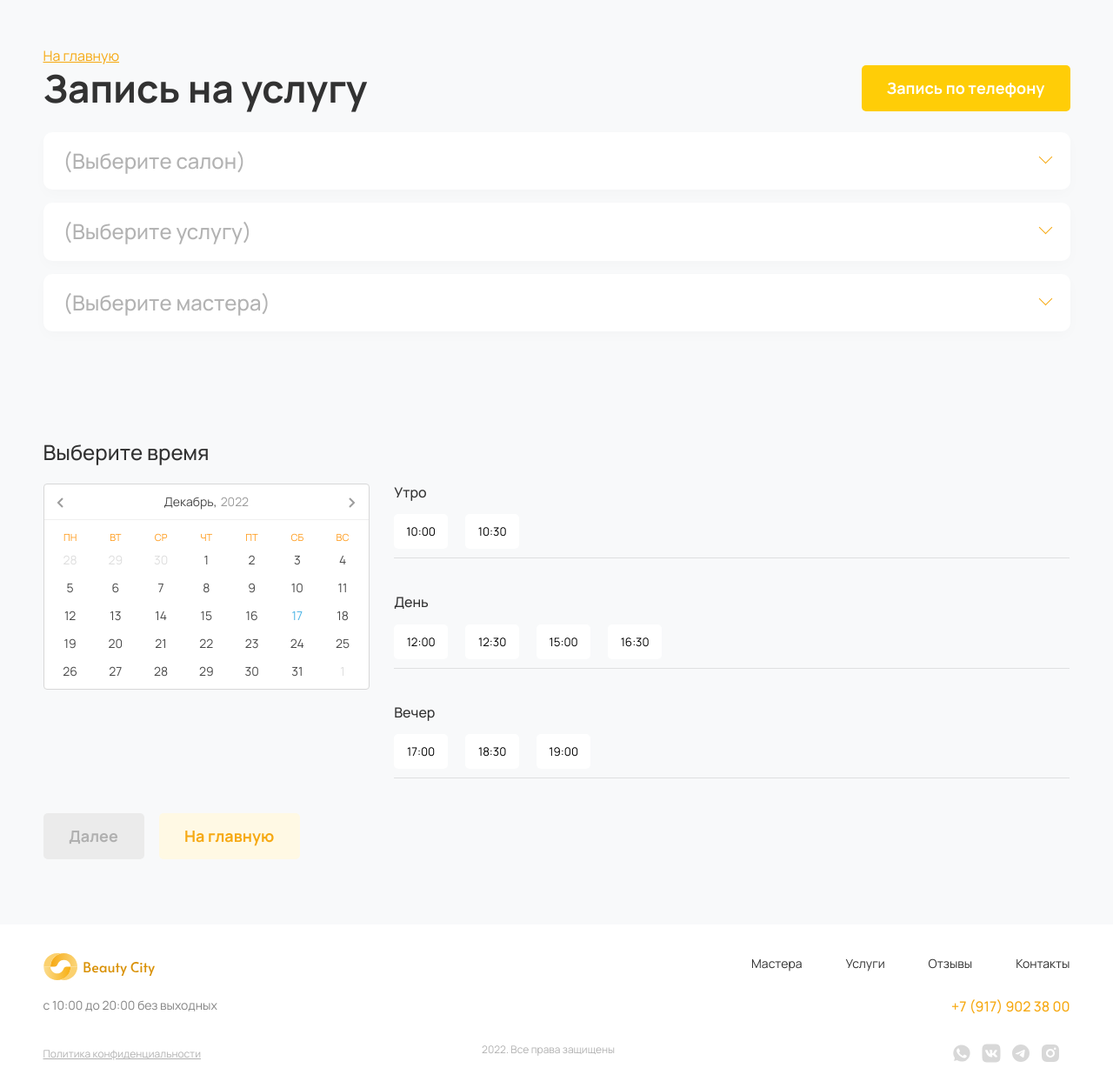
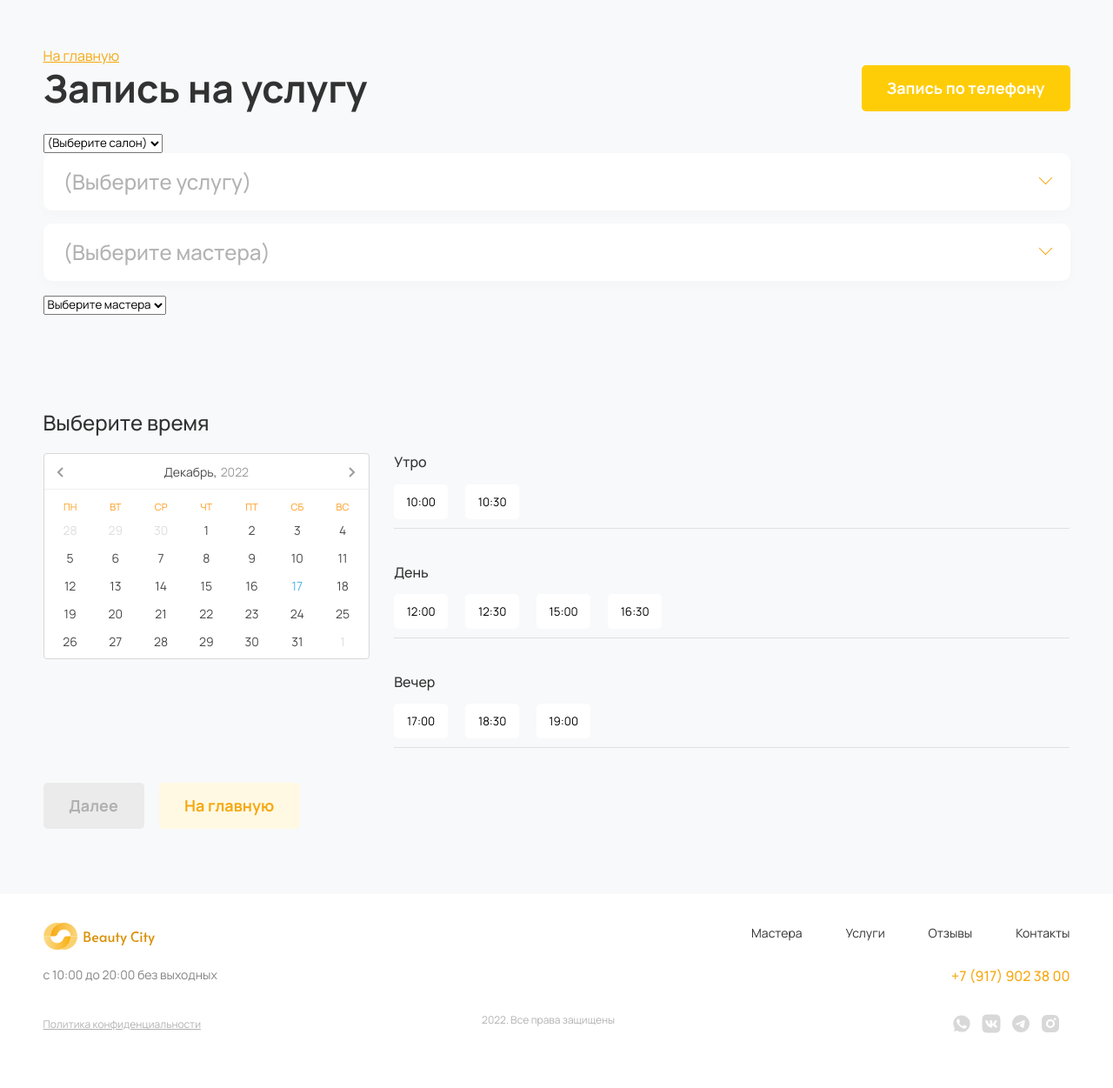
Before and after one commit to alexSmkh/BeautyCity, a Django app: page /service in a window 1280 px wide. Shown: the part 79-1330 px from the top of the page at 87% size. After the commit the page ends 1267 px from the top, so only its background shows below. Run offline with Django 3.2, Linux system fonts and the light colour scheme; tables that the repository leaves empty hold one stand-in row (values such as "Sample post"); parts of the project's set-up code (start-up, migrations or seed data) failed here and were passed over; some libraries are stand-ins or nearby versions.

Commit message:
JUST HELP ME PLEEEEASE

```diff
--- a/beauty/urls.py
+++ b/beauty/urls.py
@@ -1,5 +1,5 @@
 from django.urls import path
-from beauty.views import index, service, service_finally, notes
+from beauty.views import index, service, service_finally, notes, masters
 
 app_name = 'beauty'
 
@@ -7,5 +7,6 @@ urlpatterns = [
     path('', index, name='index'),
     path('service', service, name='service'),
     path('service_finally', service_finally, name='service_finally'),
-    path('notes', notes, name='notes')
+    path('notes', notes, name='notes'),
+    path('masters/', masters, name='masters')
 ]
--- a/beauty/views.py
+++ b/beauty/views.py
@@ -1,5 +1,5 @@
 from django.shortcuts import render, redirect
-from .models import Salon, Procedure, Employee, Feedback
+from .models import Salon, Procedure, Employee, Feedback, Category
 from users.forms import UserToCallForm
 
 
@@ -14,6 +14,7 @@ def index(request):
         'employees': employees,
         'feedbacks': feedbacks
     }
+
     if request.method == 'POST':
         form = UserToCallForm(request.POST)
         if form.is_valid():
@@ -29,12 +30,34 @@ def index(request):
 
 def service(request):
     salons = Salon.objects.all()
+    categories = Category.objects.all()
+    service_items = []
+
     context = {
         'salons': salons,
     }
 
+    for category in categories:
+        service_item = {
+            category.name: {procedure.name: procedure.price for procedure in category.procedure.all()}
+        }
+        service_items.append(service_item)
+
+    context['service_items'] = service_items
+
     return render(request, 'beauty/service.html', context)
 
+
+def masters(request):
+    salon = request.GET.get('salons')
+    print(salon)
+    employees = Employee.objects.filter(salon__salon_name=salon)
+    print(employees)
+    context = {
+            'employees': employees,
+        }
+
+    return render(request, 'beauty/master.html', context)
 
 def service_finally(request):
     return render(request, 'beauty/serviceFinally.html')
--- a/requirements.txt
+++ b/requirements.txt
@@ -5,3 +5,4 @@ dj-database-url==1.2.0
 django-phonenumber-field[phonenumbers]==7.0.1
 Pillow==9.3.0
 requests==2.28.1
+django-extensions==3.1.3
--- a/static/beauty/js/main.js
+++ b/static/beauty/js/main.js
@@ -150,166 +150,7 @@ $(document).ready(function() {
 		thisAddress = $(this).find('> .accordion__block_address').text()
 
 
-		if(thisName === 'BeautyCity Пушкинская') {
-			$('.service__masters > .panel').html(`
-				<div class="accordion__block fic">
-						  	<div class="accordion__block_elems fic">
-							  	<img src="img/masters/avatar/all.svg" alt="avatar" class="accordion__block_img">
-							  	<div class="accordion__block_master">Любой мастер</div>
-						  	</div>
-						  </div>
-						  <div class="accordion__block fic">
-						  	<div class="accordion__block_elems fic">
-							  	<img src="img/masters/avatar/pushkinskaya/1.svg" alt="avatar" class="accordion__block_img">
-							  	<div class="accordion__block_master">Елизавета Лапина</div>
-						  	</div>
-						  	<div class="accordion__block_prof">Мастер маникюра</div>
-						  </div>
-						  <div class="accordion__block fic">
-						  	<div class="accordion__block_elems fic">
-							  	<img src="img/masters/avatar/pushkinskaya/2.svg" alt="avatar" class="accordion__block_img">
-							  	<div class="accordion__block_master">Анна Сергеева</div>
-						  	</div>
-						  	<div class="accordion__block_prof">Парикмахер</div>
-						  </div>
-						  <div class="accordion__block fic">
-						  	<div class="accordion__block_elems fic">
-							  	<img src="img/masters/avatar/pushkinskaya/3.svg" alt="avatar" class="accordion__block_img">
-							  	<div class="accordion__block_master">Ева Колесова</div>
-						  	</div>
-						  	<div class="accordion__block_prof">Визажист</div>
-						  </div>
-						  <div class="accordion__block fic">
-						  	<div class="accordion__block_elems fic">
-							  	<img src="img/masters/avatar/pushkinskaya/4.svg" alt="avatar" class="accordion__block_img">
-							  	<div class="accordion__block_master">Мария Суворова</div>
-						  	</div>
-						  	<div class="accordion__block_prof">Стилист</div>
-						  </div>
-						  <div class="accordion__block fic">
-						  	<div class="accordion__block_elems fic">
-							  	<img src="img/masters/avatar/pushkinskaya/5.svg" alt="avatar" class="accordion__block_img">
-							  	<div class="accordion__block_master">Мария Максимова</div>
-						  	</div>
-						  	<div class="accordion__block_prof">Визажист</div>
-						  </div>
-						  <div class="accordion__block fic">
-						  	<div class="accordion__block_elems fic">
-							  	<img src="img/masters/avatar/pushkinskaya/6.svg" alt="avatar" class="accordion__block_img">
-							  	<div class="accordion__block_master">Анастасия Сергеева</div>
-						  	</div>
-						  	<div class="accordion__block_prof">Визажист</div>
-						  </div>
-			`)
-			// $('.service__masters div[data-masters="Pushkinskaya"]').addClass('vib')
-		}
-		console.log(thisName)
-		if(thisName === 'BeautyCity Ленина') {
 
-			$('.service__masters > .panel').html(`
-				<div class="accordion__block fic">
-						  	<div class="accordion__block_elems fic">
-							  	<img src="img/masters/avatar/all.svg" alt="avatar" class="accordion__block_img">
-							  	<div class="accordion__block_master">Любой мастер</div>
-						  	</div>
-						  </div>
-						  <div class="accordion__block fic">
-						  	<div class="accordion__block_elems fic">
-							  	<img src="img/masters/avatar/lenina/1.svg" alt="avatar" class="accordion__block_img">
-							  	<div class="accordion__block_master">Дарья Мартынова</div>
-						  	</div>
-						  	<div class="accordion__block_prof">Мастер маникюра</div>
-						  </div>
-						  <div class="accordion__block fic">
-						  	<div class="accordion__block_elems fic">
-							  	<img src="img/masters/avatar/lenina/2.svg" alt="avatar" class="accordion__block_img">
-							  	<div class="accordion__block_master">Амина Абрамова</div>
-						  	</div>
-						  	<div class="accordion__block_prof">Парикмахер</div>
-						  </div>
-						  <div class="accordion__block fic">
-						  	<div class="accordion__block_elems fic">
-							  	<img src="img/masters/avatar/lenina/3.svg" alt="avatar" class="accordion__block_img">
-							  	<div class="accordion__block_master">Милана Романова</div>
-						  	</div>
-						  	<div class="accordion__block_prof">Визажист</div>
-						  </div>
-						  <div class="accordion__block fic">
-						  	<div class="accordion__block_elems fic">
-							  	<img src="img/masters/avatar/lenina/4.svg" alt="avatar" class="accordion__block_img">
-							  	<div class="accordion__block_master">Диана Чернова</div>
-						  	</div>
-						  	<div class="accordion__block_prof">Стилист</div>
-						  </div>
-						  <div class="accordion__block fic">
-						  	<div class="accordion__block_elems fic">
-							  	<img src="img/masters/avatar/lenina/5.svg" alt="avatar" class="accordion__block_img">
-							  	<div class="accordion__block_master">Полина Лукьянова</div>
-						  	</div>
-						  	<div class="accordion__block_prof">Визажист</div>
-						  </div>
-						  <div class="accordion__block fic">
-						  	<div class="accordion__block_elems fic">
-							  	<img src="img/masters/avatar/lenina/6.svg" alt="avatar" class="accordion__block_img">
-							  	<div class="accordion__block_master">Вера Дмитриева</div>
-						  	</div>
-						  	<div class="accordion__block_prof">Визажист</div>
-						  </div>
-			`)
-		}
-
-		if(thisName === 'BeautyCity Красная') {
-			$('.service__masters > .panel').html(`
-				<div class="accordion__block fic">
-						  	<div class="accordion__block_elems fic">
-							  	<img src="img/masters/avatar/all.svg" alt="avatar" class="accordion__block_img">
-							  	<div class="accordion__block_master">Любой мастер</div>
-						  	</div>
-						  </div>
-						  <div class="accordion__block fic">
-						  	<div class="accordion__block_elems fic">
-							  	<img src="img/masters/avatar/krasnaya/1.svg" alt="avatar" class="accordion__block_img">
-							  	<div class="accordion__block_master">Зоя Матвеева</div>
-						  	</div>
-						  </div>
-						  <div class="accordion__block fic">
-						  	<div class="accordion__block_elems fic">
-							  	<img src="img/masters/avatar/krasnaya/2.svg" alt="avatar" class="accordion__block_img">
-							  	<div class="accordion__block_master">Мария Родина</div>
-						  	</div>
-						  	<div class="accordion__block_prof">Мастер маникюра</div>
-						  </div>
-						  <div class="accordion__block fic">
-						  	<div class="accordion__block_elems fic">
-							  	<img src="img/masters/avatar/krasnaya/3.svg" alt="avatar" class="accordion__block_img">
-							  	<div class="accordion__block_master">Дарья Попова</div>
-						  	</div>
-						  	<div class="accordion__block_prof">Парикмахер</div>
-						  </div>
-						  <div class="accordion__block fic">
-						  	<div class="accordion__block_elems fic">
-							  	<img src="img/masters/avatar/krasnaya/4.svg" alt="avatar" class="accordion__block_img">
-							  	<div class="accordion__block_master">Ева Семенова</div>
-						  	</div>
-						  	<div class="accordion__block_prof">Визажист</div>
-						  </div>
-						  <div class="accordion__block fic">
-						  	<div class="accordion__block_elems fic">
-							  	<img src="img/masters/avatar/krasnaya/5.svg" alt="avatar" class="accordion__block_img">
-							  	<div class="accordion__block_master">Вера Романова</div>
-						  	</div>
-						  	<div class="accordion__block_prof">Стилист</div>
-						  </div>
-						  <div class="accordion__block fic">
-						  	<div class="accordion__block_elems fic">
-							  	<img src="img/masters/avatar/krasnaya/6.svg" alt="avatar" class="accordion__block_img">
-							  	<div class="accordion__block_master">Валерия Зуева</div>
-						  	</div>
-						  	<div class="accordion__block_prof">Визажист</div>
-						  </div>
-			`)
-
-		}
 
 		$(this).parent().parent().find('> button.active').addClass('selected').text(thisName + '  ' +thisAddress)
 		setTimeout(() => {
--- a/templates/beauty/base.html
+++ b/templates/beauty/base.html
@@ -17,6 +17,8 @@
 	<link rel="stylesheet" href="https://cdnjs.cloudflare.com/ajax/libs/slick-carousel/1.8.1/slick-theme.min.css" integrity="sha512-17EgCFERpgZKcm0j0fEq1YCJuyAWdz9KUtv1EjVuaOz8pDnh/0nZxmU6BBXwaaxqoi9PQXnRWqlcDB027hgv9A==" crossorigin="anonymous" referrerpolicy="no-referrer" />
     {%block css%}
     {% endblock %}
+    <!-- HTMX -->
+    <script src="https://unpkg.com/htmx.org@1.8.4" integrity="sha384-wg5Y/JwF7VxGk4zLsJEcAojRtlVp1FKKdGy1qN+OMtdq72WRvX/EdRdqg/LOhYeV" crossorigin="anonymous"></script>
 </head>
 <section id="mobMenu">
 			<div class="mobMenu">
--- /dev/null
+++ b/templates/beauty/master.html
@@ -0,0 +1,15 @@
+{% comment %} {% for employee in employees%}
+<div class="accordion__block fic" name="salons">
+    <div class="accordion__block_elems fic">
+        <img src="{{employee.avatar.url}}" alt="avatar" class="accordion__block_img">
+        <div class="accordion__block_master">{{employee.name}} {{employee.surname}}</div>
+    </div>
+    <div class="accordion__block_prof">{{employee.category.name}}</div>
+</div>
+{% endfor %} {% endcomment %}
+<select name="salon">
+    <option selected>Выберите мастера</option>
+    {% for employee in employees %}
+        <option value="{{employee.id}}">{{employee.name}}</option>
+    {% endfor %}
+</select>
--- a/templates/beauty/service.html
+++ b/templates/beauty/service.html
@@ -23,103 +23,52 @@
 				</div>
 
 				<form action="#" class="service__form">
-					<!-- <select name="selectSalon" id="" class="service__form_select">
-						<option value="" selected>(Выберите салон)</option>
-						<option value="salon1" >Салон 1</option>
-						<option value="salon2" >Салон 2</option>
-						<option value="salon3" >Салон 3</option>
-					</select> -->
 					<div class="service__form_block service__salons">
-						<button class="accordion">(Выберите салон)</button>
+					<select
+					name='salons'
+					hx-get="{% url 'beauty:masters' %}"
+					hx-trigger='change'
+					hx-targer='#masters'>
+					<button class="accordion"><option selected>(Выберите салон)</option></button>
 						<div class="panel">
 							{%for salon in salons%}
 							<div class="accordion__block fic">
-						  	<div class="accordion__block_intro">{{salon.salon_name}}</div>
+								<option value="{{salon.salon_name}}">{{salon.salon_name}}</option>
 								<div class="accordion__block_address">{{salon.address}}</div>
 							</div>
 							{% endfor %}
+					</select>
 					</div>
 					<div class="service__form_block service__services">
 						<button class="accordion">(Выберите услугу)</button>
 						<div class="panel">
-							<button class="accordion">Парикмахерские услуги</button>
+							{% for service_item in service_items%}
+								{% for category, procedure in service_item.items %}
+								<button class="accordion">{{category}}</button>
 								<div class="panel">
-
-							  	<!-- <div class="accordion__block_intro">Макияж</div> -->
+									{% for procedure_category, procedure_price in procedure.items  %}
 										<div class="accordion__block_items">
 											<div class="accordion__block_item fic">
-							  				<div class="accordion__block_item_intro">Окрашивание волос</div>
-									  		<div class="accordion__block_item_address">5 000 ₽</div>
+												<div class="accordion__block_item_intro"> {{procedure_category}}</div>
+												<div class="accordion__block_item_address">{{procedure_price}} ₽</div>
 											</div>
-
-							  			<div class="accordion__block_item fic">
-							  				<div class="accordion__block_item_intro">Укладка волос</div>
-									  		<div class="accordion__block_item_address">1 500 ₽</div>
+										</div>
+									{% endfor %}
+								</div>
+								{% endfor %}
+							{% endfor %}
 						</div>
 					</div>
 
-							</div>
-						 	<button class="accordion">Ногтевой сервис</button>
-							<div class="panel">
-
-							  	<!-- <div class="accordion__block_intro">Макияж</div> -->
-							  		<div class="accordion__block_items">
-							  			<div class="accordion__block_item fic">
-							  				<div class="accordion__block_item_intro">Маникюр. Классический</div>
-									  		<div class="accordion__block_item_address">1 400 ₽</div>
-							  			</div>
-
-							  			<div class="accordion__block_item fic">
-							  				<div class="accordion__block_item_intro">Педикюр</div>
-									  		<div class="accordion__block_item_address">1 400 ₽</div>
-							  			</div>
-							  			<div class="accordion__block_item fic">
-							  				<div class="accordion__block_item_intro">Наращивание ногтей</div>
-									  		<div class="accordion__block_item_address">1 400 ₽</div>
-							  			</div>
-								  </div>
-
-							</div>
-						 <!--  <div class="accordion__block">
-						  	<div class="accordion__block_intro">Парикмахерские услуги</div>
-						  </div>
-						  <div class="accordion__block">
-						  	<div class="accordion__block_intro">Ногтевой сервис</div>
-						  </div> -->
-						  <button class="accordion">Макияж</button>
-						  <div class="panel">
-
-
-							  	<!-- <div class="accordion__block_intro">Макияж</div> -->
-							  		<div class="accordion__block_items">
-							  			<div class="accordion__block_item fic">
-							  				<div class="accordion__block_item_intro">Дневной макияж</div>
-									  		<div class="accordion__block_item_address">1 400 ₽</div>
-							  			</div>
-
-							  			<div class="accordion__block_item fic">
-							  				<div class="accordion__block_item_intro">Свадебный макияж</div>
-									  		<div class="accordion__block_item_address">3 000 ₽</div>
-							  			</div>
-							  			<div class="accordion__block_item fic">
-							  				<div class="accordion__block_item_intro">Вечерний макияж</div>
-									  		<div class="accordion__block_item_address">2 000 ₽</div>
-							  			</div>
-								  </div>
-
-							</div>
-						</div>
-					</div>
 					<div class="service__form_block service__masters">
 						<button class="accordion">(Выберите мастера)</button>
-						<div class="panel">
-
+						<div id='masters'>
+							{% include 'beauty/master.html' %}
 						</div>
 
 
 
 					</div>
-
 				</form>
 			</div>
 		</div>
```
Also changed, not shown: beauty/models.py (+31 -31 lines), beauty/migrations/0003_auto_20221217_1753.py (added), beauty/migrations/0004_alter_employee_salon.py (added), beauty/migrations/0005_alter_employee_salon.py (added). Lines whose indentation alone changed are shown as unchanged.
